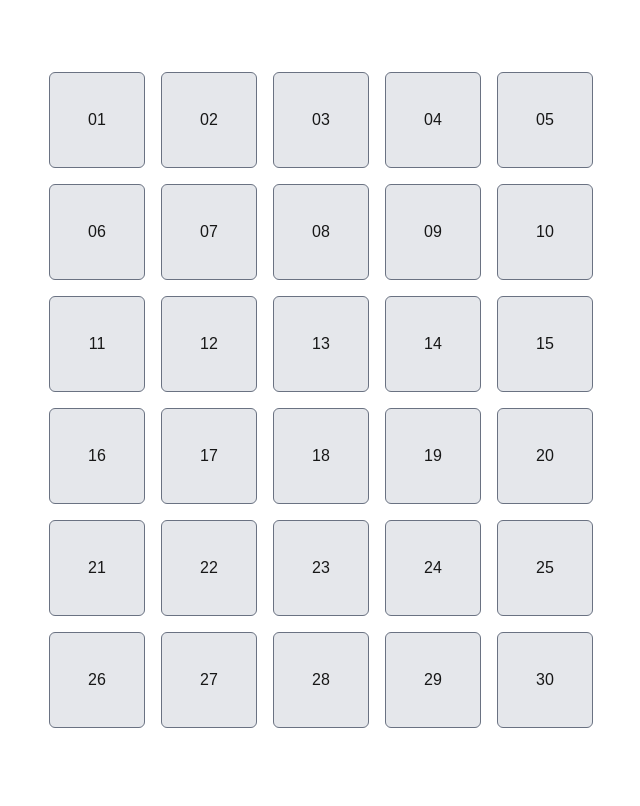
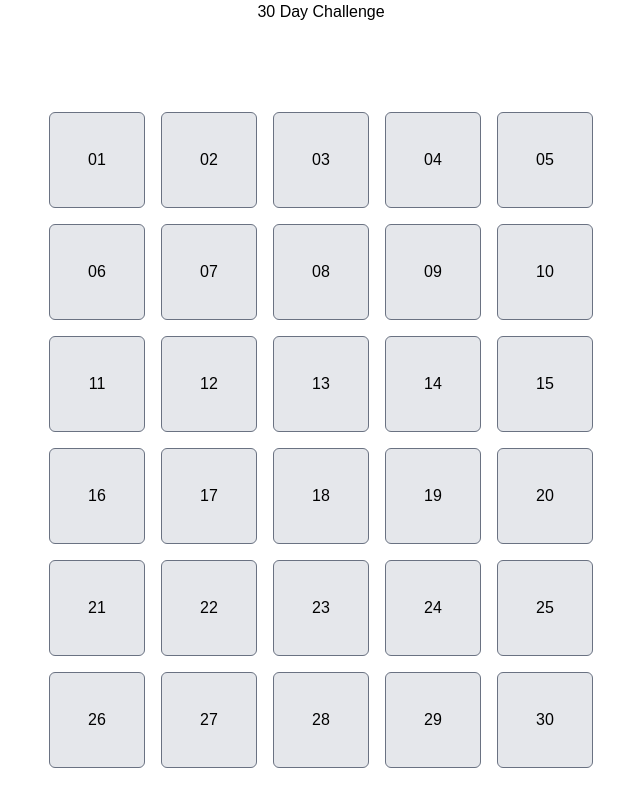
Before and after one commit to yxngles13/nospendchallenge1.0, a Next.js app: page / in a window 1280 px wide. Shown: the top 806 px of the page, without its empty margins (319-959 px from the left). Built offline with nearby package versions, Linux system fonts and the light colour scheme.

Commit message:
dynamic routing

```diff
--- a/app/day/[day].js
+++ /dev/null
@@ -1,13 +0,0 @@
-import { useRouter } from 'next/router';
-
-export default function DayPage() {
-  const router = useRouter();
-  const { day } = router.query;
-
-  return (
-    <div className="flex flex-col items-center justify-center min-h-screen">
-      <h1 className="text-3xl font-bold">Day {day}</h1>
-      <p className="mt-4">This is the content for day {day}.</p>
-    </div>
-  );
-}
--- /dev/null
+++ b/app/day/[day]/page.js
@@ -0,0 +1,9 @@
+export default function DayPage({params}){
+    const {day} =  params;
+    return(
+        <div className="bg-white">
+            <h1 className="text-black">Day {day}</h1>
+            <p className="text-black">This is the page for day {day}.</p>
+        </div>
+    );
+}
--- a/app/day/index.js
+++ /dev/null
@@ -1,16 +0,0 @@
-export async function generateStaticParams() {
-  return Array.from({ length: 30 }, (_, i) => ({
-    day: `${i + 1}`,
-  }));
-}
-
-export default function DayPage({ params }) {
-  const { day } = params;
-
-  return (
-    <div className="flex flex-col items-center justify-center min-h-screen">
-      <h1 className="text-3xl font-bold">Day {day}</h1>
-      <p className="mt-4">This is the content for day {day}.</p>
-    </div>
-  );
-}
--- a/app/page.js
+++ b/app/page.js
@@ -2,18 +2,21 @@
 
 export default function Home() {
   return (
-    <div className="flex items-center justify-center min-h-screen">
+    <div className="bg-white">
+      <h1 className="flex items-center justify-center text-black">30 Day Challenge</h1>
+      <div className="flex items-center justify-center min-h-screen mt-4">
        <div className="grid grid-cols-5 gap-4">
         {Array.from({ length: 30 }, (_, i) => (
           <a
             key={i}
-        href={`/day${i + 1}'`}
-        className="bg-gray-200 border border-gray-500 rounded-md flex items-center justify-center w-24 h-24 hover:bg-gray-300 cursor-pointer"
+            href= {`/day/${i+1}`}
+            className="bg-gray-200 border border-gray-500 rounded-md flex items-center justify-center w-24 h-24 hover:bg-gray-300 cursor-pointer text-black"
           >
             {String(i + 1).padStart(2, '0')}
           </a>
         ))}
       </div>
     </div>
+    </div>
   );
 }
```
Lines whose indentation alone changed are shown as unchanged.
